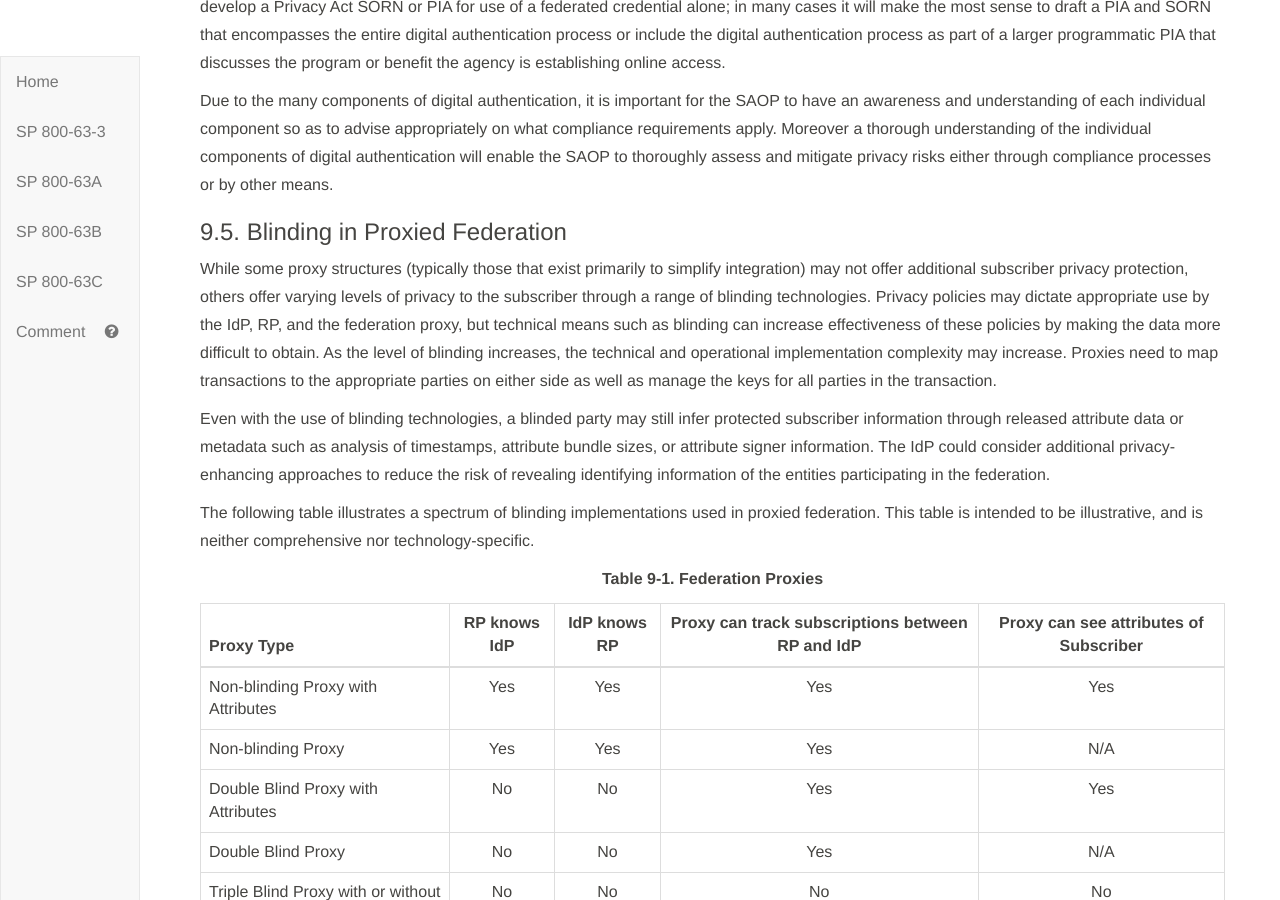
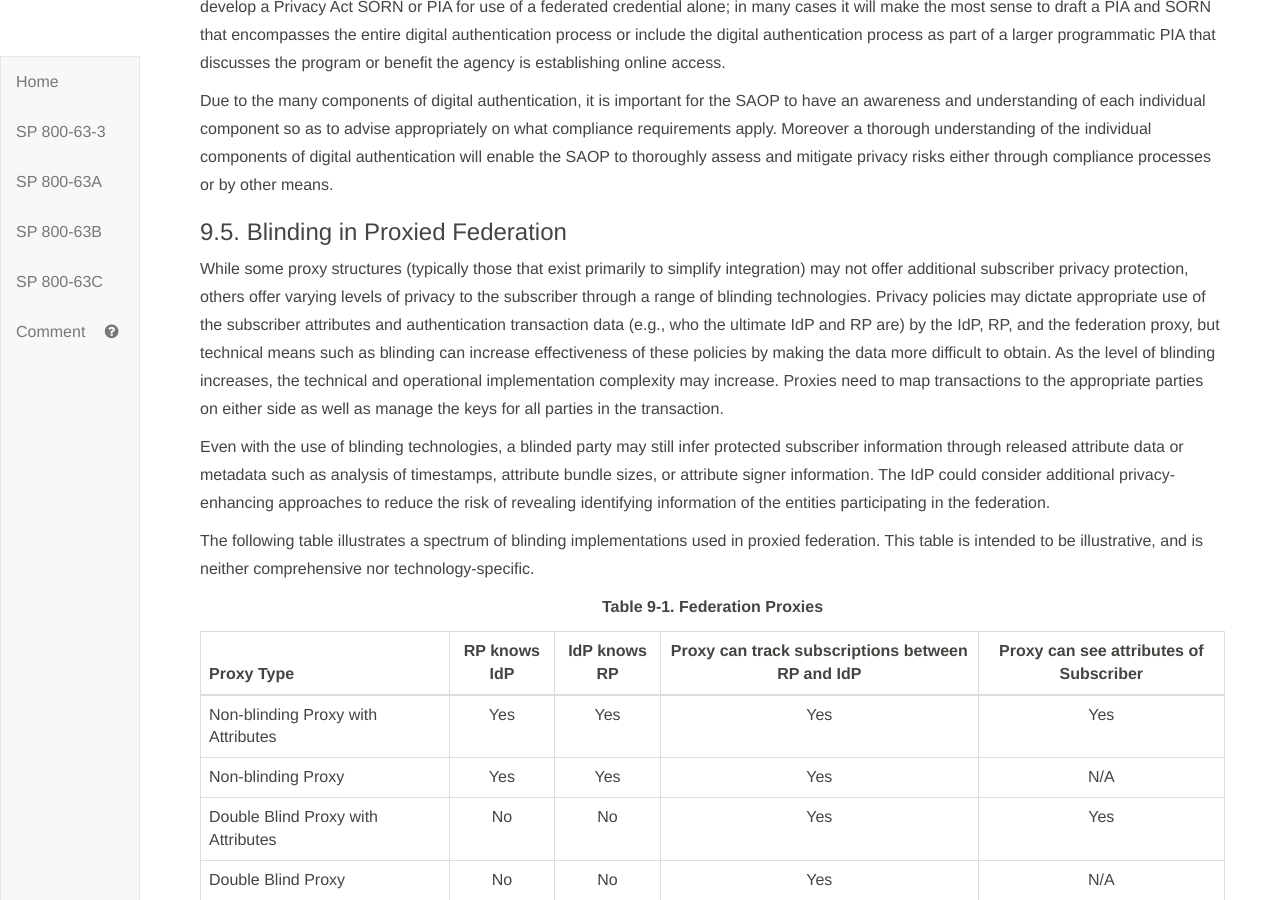
Before and after one commit to usnistgov/800-63-3, a Jekyll site: the page built from sp800-63c/sec9_privacy.md, in a window 1280 px wide and 900 px high, scrolled down 1530 px. Built offline with Jekyll 4.4.1, drawn with Linux system fonts in a browser that asks for light colours; our own code applies the rules of GitHub Pages for plain Markdown files.

Commit message:
clarified privacy policy’s reach of “appropriate use”, closes #891

```diff
--- a/sp800-63c/sec9_privacy.md
+++ b/sp800-63c/sec9_privacy.md
@@ -33,7 +33,7 @@
 
 ### 9.5. <a name="blinding"></a>Blinding in Proxied Federation
 
-While some proxy structures (typically those that exist primarily to simplify integration) may not offer additional subscriber privacy protection, others offer varying levels of privacy to the subscriber through a range of blinding technologies. Privacy policies may dictate appropriate use by the IdP, RP, and the federation proxy, but technical means such as blinding can increase effectiveness of these policies by making the data more difficult to obtain. As the level of blinding increases, the technical and operational implementation complexity may increase. Proxies need to map transactions to the appropriate parties on either side as well as manage the keys for all parties in the transaction.
+While some proxy structures (typically those that exist primarily to simplify integration) may not offer additional subscriber privacy protection, others offer varying levels of privacy to the subscriber through a range of blinding technologies. Privacy policies may dictate appropriate use of the subscriber attributes and authentication transaction data (e.g., who the ultimate IdP and RP are) by the IdP, RP, and the federation proxy, but technical means such as blinding can increase effectiveness of these policies by making the data more difficult to obtain. As the level of blinding increases, the technical and operational implementation complexity may increase. Proxies need to map transactions to the appropriate parties on either side as well as manage the keys for all parties in the transaction.
 
 Even with the use of blinding technologies, a blinded party may still infer protected subscriber information through released attribute data or metadata such as analysis of timestamps, attribute bundle sizes, or attribute signer information. The IdP could consider additional privacy-enhancing approaches to reduce the risk of revealing identifying information of the entities participating in the federation.
 
```
